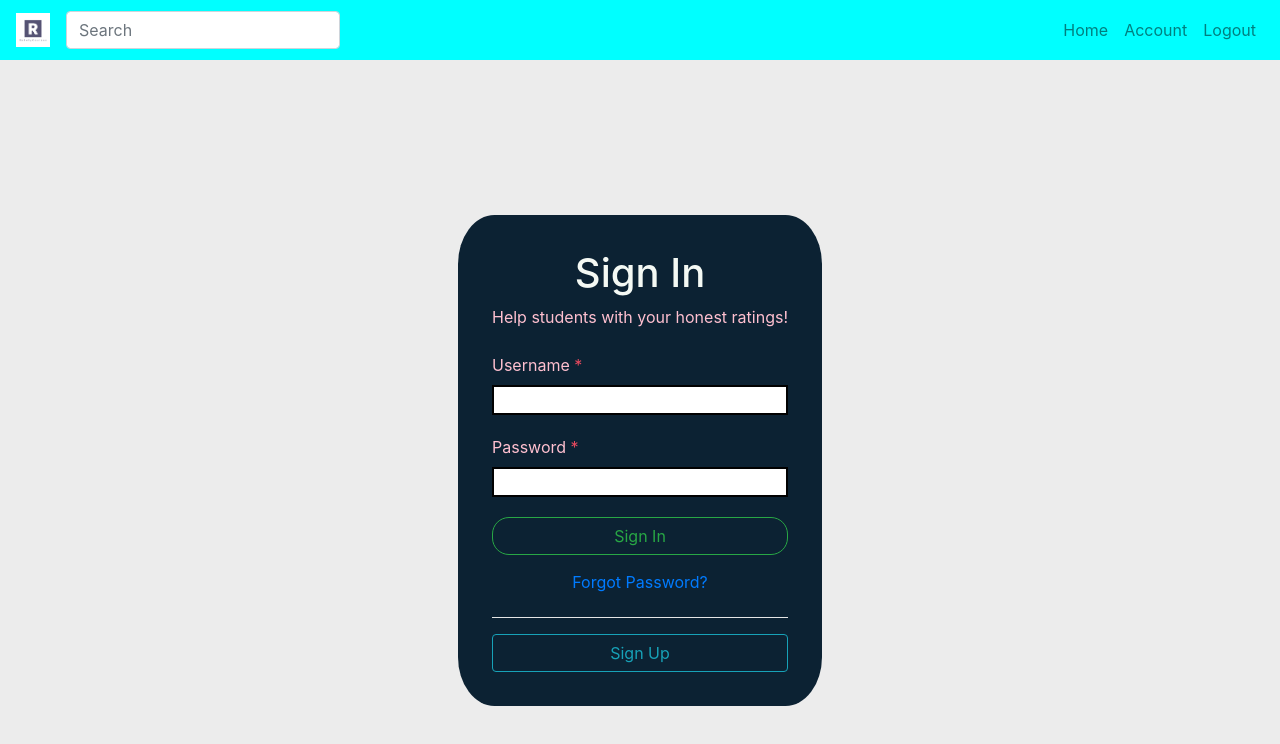
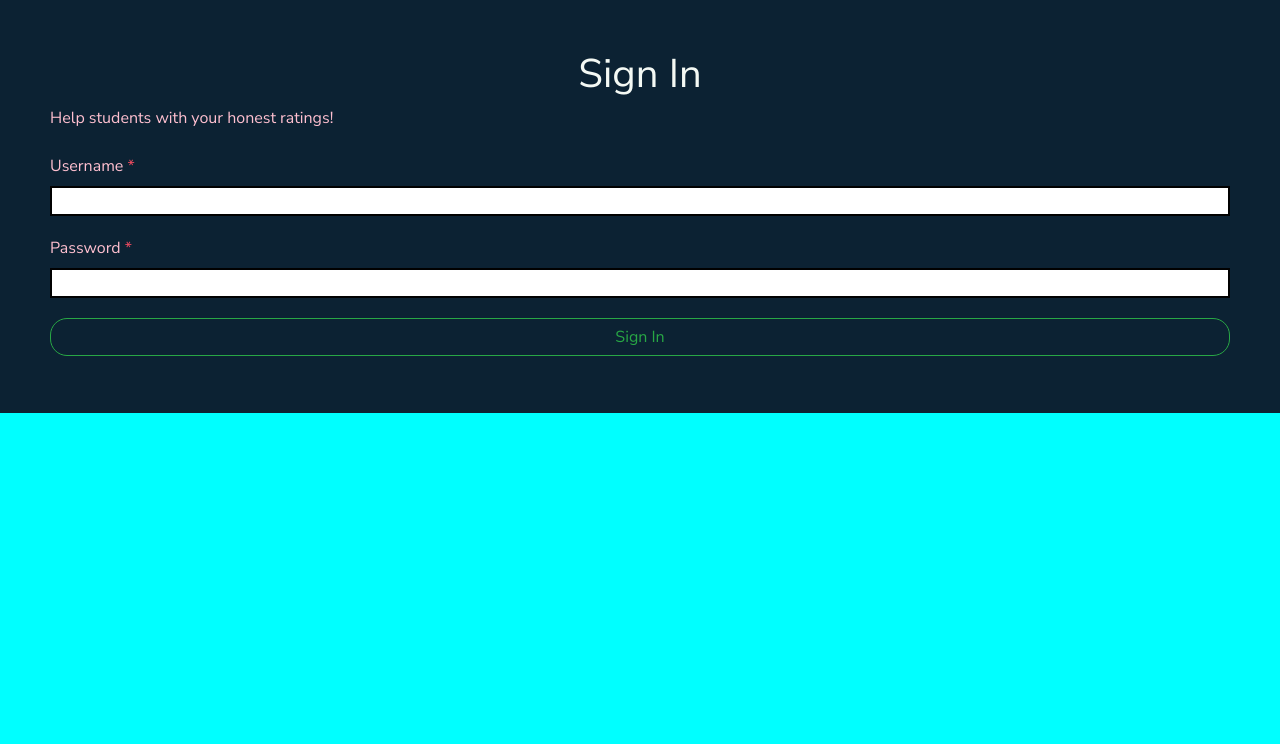
Before and after one commit to elliotcho/Rate-My-Courses, a React (Create React App) app in the folder client/: page /login in a window 1280 px wide. Shown: the top 744 px of the page. Built offline with nearby package versions, Linux system fonts and the light colour scheme.

Commit message:
auth modal styled with tabs

```diff
--- a/client/public/index.html
+++ b/client/public/index.html
@@ -4,10 +4,15 @@
     <meta charset="utf-8" />
     <meta name="viewport" content="width=device-width, initial-scale=1" />
     <title>Rate My Courses</title>
+
     <!--Bootsrap 4 cdn-->
     <link rel="stylesheet" href="https://maxcdn.bootstrapcdn.com/bootstrap/4.0.0/css/bootstrap.min.css" integrity="sha384-Gn5384xqQ1aoWXA+058RXPxPg6fy4IWvTNh0E263XmFcJlSAwiGgFAW/dAiS6JXm" crossorigin="anonymous">
-    <!--Char's google fonts-->
+
+    <!--Google fonts-->
     <link href="https://fonts.googleapis.com/css2?family=Staatliches&family=Ubuntu&display=swap" rel="stylesheet">
+    <link href="https://fonts.googleapis.com/css2?family=Nunito+Sans:wght@200;300;400;600;700&display=swap" rel="stylesheet">
+
+    <!--Font awesome icons-->
     <link rel="stylesheet" href="https://cdnjs.cloudflare.com/ajax/libs/font-awesome/4.7.0/css/font-awesome.min.css">
   </head>
   <body>
--- a/client/src/App.js
+++ b/client/src/App.js
@@ -1,23 +1,24 @@
 import React from 'react';
-import SignUp from './components/auth/SignUp.jsx';
+import Signup from './components/auth/Signup.jsx';
 import AdminHome from './components/admin/AdminHome.jsx';
-import LogIn from './components/auth/LogIn.jsx';
+import Login from './components/auth/Login.jsx';
 import Post from './components/posts/Post.jsx';
 import CreatePost from './components/posts/CreatePost.jsx';
 import PostList from './components/posts/PostList.jsx';
 import Departments from './components/admin/Departments.jsx'
 import {Switch, Route, BrowserRouter} from 'react-router-dom';
 import Navigate from './components/Layout/Navigate.jsx';
+import AuthModal from './components/auth/AuthModal.jsx';
 function App() {
 
+  // <Navigate></Navigate>
   return (
     <div className="App">
-      <Navigate></Navigate>
       <BrowserRouter>
         <Switch>
-          <Route exact path='/auth' component={SignUp}/>
+          <Route exact path='/auth' component={AuthModal}/>
           <Route path='/admin' component={AdminHome}/>
-          <Route exact path='/login' component={LogIn}/>
+          <Route exact path='/login' component={Login}/>
           <Route exact path='/posts' component={Post}/>
           <Route exact path='/createpost' component={CreatePost}/>
           <Route exact path='/postlist' component={PostList}/>
--- a/client/src/components/auth/AuthModal.jsx
+++ b/client/src/components/auth/AuthModal.jsx
@@ -1,16 +1,17 @@
 import React, {Component} from 'react';
 import Login from './Login';
-import SignUp from './Signup';
+import Signup from './Signup';
+import './css/AuthModal.css';
 
 class AuthModal extends Component{
     render(){
         return(
             <div>
-                <button data-toggle='modal' data-target='#auth-modal'>
+                <button data-toggle='modal' data-target='#auth'>
                     Sign In
                 </button>
 
-                <div className='modal fade' id='auth-modal' data-backdrop='static'>
+                <div className='auth-modal modal fade' id='auth' data-backdrop='static'>
                     <div className ='modal-dialog modal-dialog-centered'>
                         <div className ='modal-content'>
                             <div className ='modal-header'>
@@ -22,7 +23,7 @@ class AuthModal extends Component{
                                     </li>
 
                                     <li>
-                                        <a className='nav-link active' data-toggle='tab' href='#signup'>
+                                        <a className='nav-link' data-toggle='tab' href='#signup'>
                                             Sign Up
                                         </a>
                                     </li>
@@ -35,13 +36,12 @@ class AuthModal extends Component{
 
                             <div className ='modal-body'>
                                 <div className='tab-content'>
-                                    <section id='login' className ='tab-pane'>
-                                        <h1>HELLO</h1>
+                                    <section id='login' className ='tab-pane active'>
                                         <Login/>
                                     </section>
 
                                     <section id='signup' className ='tab-pane'>
-                                        <SignUp/>
+                                        <Signup/>
                                     </section>
                                 </div>
                             </div>
--- a/client/src/components/auth/LogIn.css
+++ /dev/null
@@ -1,38 +0,0 @@
-
-.sign-in {
-    background-color: #ececec;
-    position: fixed;
-    display: flex;
-    align-items: center;
-    width: 100%;
-    height: 100%;
-}
-
-.sign-in form {
-    background-color: #0c2233;
-    margin: 0 auto;
-    padding: 34px;
-    border-radius: 10%;
-}
-
-.sign-in h1 {
-    color: #f4f9f4;
-}
-.sign-in span {
-    color: #e84a5f;
-}
-.sign-in p, .sign-in label {
-    color: #ffc0d0;
-}
-
-.sign-in input {
-    display: block;
-    width: 100%;
-    margin-bottom: 20px;
-    border: 2px solid #010101;
-}
-
-.sign-in button {
-    margin: 10px 0 7px;
-    border-radius: 17px;
-}
--- a/client/src/components/auth/LogIn.jsx
+++ b/client/src/components/auth/LogIn.jsx
@@ -1,28 +1,25 @@
 import React, {Component} from 'react';
-import "./LogIn.css"
-class LogIn extends Component{
+import "./css/Login.css"
+class Login extends Component{
     constructor(){
         super();
     }
 
     render(){
         return(
-            <div className="sign-in container-fluid">
-                <form action="" className="sign-in-form">
+            <div className="login">
+                <form className="sign-in-form">
                         <h1 className="title">Sign In</h1>
-                        <p className="sign-in-p mb-4">Help students with your honest ratings!</p>
+                        <p className="mb-4">Help students with your honest ratings!</p>
                         <label className="input-label" htmlFor="username">Username <span>*</span></label><br/>
                         <input className="input-ans" type="text"/>
                         <label className="input-label" htmlFor="password">Password <span>*</span></label><br/>
                         <input className="input-ans"type="password"/>
                         <button className="btn btn-outline-success btn-block">Sign In</button>
-                        <a href="" className="btn btn-block" role="button">Forgot Password?</a>
-                        <hr/>
-                        <a href="" className="sign-up-btn btn btn-block btn-outline-info" role="button">Sign Up</a>
                 </form>
             </div>
         )
     }
 }
 
-export default LogIn;
+export default Login;
--- a/client/src/components/auth/SignUp.jsx
+++ b/client/src/components/auth/SignUp.jsx
@@ -1,7 +1,7 @@
 import React, {Component} from 'react';
-import './SignUp.css';
+import './css/Signup.css';
 
-class SignUp extends Component{
+class Signup extends Component{
     constructor(){
         super();
 
@@ -14,9 +14,9 @@ class SignUp extends Component{
         return(
             <div className="sign-up">
                 <form>
-                    <h1 className='text-center'>Sign Up</h1>
+                    <h1 className='title'>Sign Up</h1>
 
-                    <p className='text-muted mb-4'>
+                    <p className='mb-4'>
                         Enter your information to create an account
                     </p>
 
@@ -32,7 +32,7 @@ class SignUp extends Component{
                     <label htmlFor="confirmPassword">Confirm Password <span>*</span></label>
                     <input className="text-muted" type="confirmPassword"></input>
 
-                    <button className="btn btn-success mt-4">
+                    <button className="btn btn-outline-success btn-block">
                         Sign Up
                     </button>
                 </form>
@@ -41,4 +41,4 @@ class SignUp extends Component{
     }
 }
 
-export default SignUp;
+export default Signup;
--- /dev/null
+++ b/client/src/components/auth/css/AuthModal.css
@@ -0,0 +1,12 @@
+.auth-modal .modal-content{
+    position: relative;
+    left: 2px;
+}
+
+.auth-modal .modal-body{
+    padding: 0;
+}
+
+.auth-modal li{
+    font-size: 1.5rem;
+}
--- /dev/null
+++ b/client/src/components/auth/css/Login.css
@@ -0,0 +1,28 @@
+.login form {
+    font-family: 'Nunito Sans';
+    background-color: #0c2233;
+    padding: 50px;
+}
+
+.login h1 {
+    color: #f4f9f4;
+}
+.login span {
+    color: #e84a5f;
+}
+
+.login p, .login label {
+    color: #ffc0d0;
+}
+
+.login input {
+    display: block;
+    width: 100%;
+    margin-bottom: 20px;
+    border: 2px solid #010101;
+}
+
+.login button {
+    margin: 10px 0 7px;
+    border-radius: 17px;
+}
--- a/client/src/components/auth/SignUp.css
+++ b/client/src/components/auth/css/Signup.css
@@ -1,22 +1,15 @@
-.sign-up {
-    position: fixed;
-    width: 100%;
-    height: 100%;
-    display: flex;
-    align-items: center;
-    font-family: 'Tahoma';
-}
-
-
 .sign-up form{
-    margin: 0 auto;
-    background-color: #d9ecf2;
+    font-family: 'Nunito Sans';
+    background-color: #0c2233;
     padding: 35px;
-    border-radius: 10%;
 }
 
 .sign-up h1{
-    color: #132743;
+    color: #f4f9f4;
+}
+
+.sign-up p, .sign-up label {
+    color: #ffc0d0;
 }
 
 .sign-up span{
@@ -37,6 +30,6 @@
 }
 
 .sign-up button{
-    width: 100%;
+    margin: 10px 0 7px;
     border-radius: 17px;
 }
```
Also changed, not shown: 1 other file (tests, documents, lock files or other folders).
